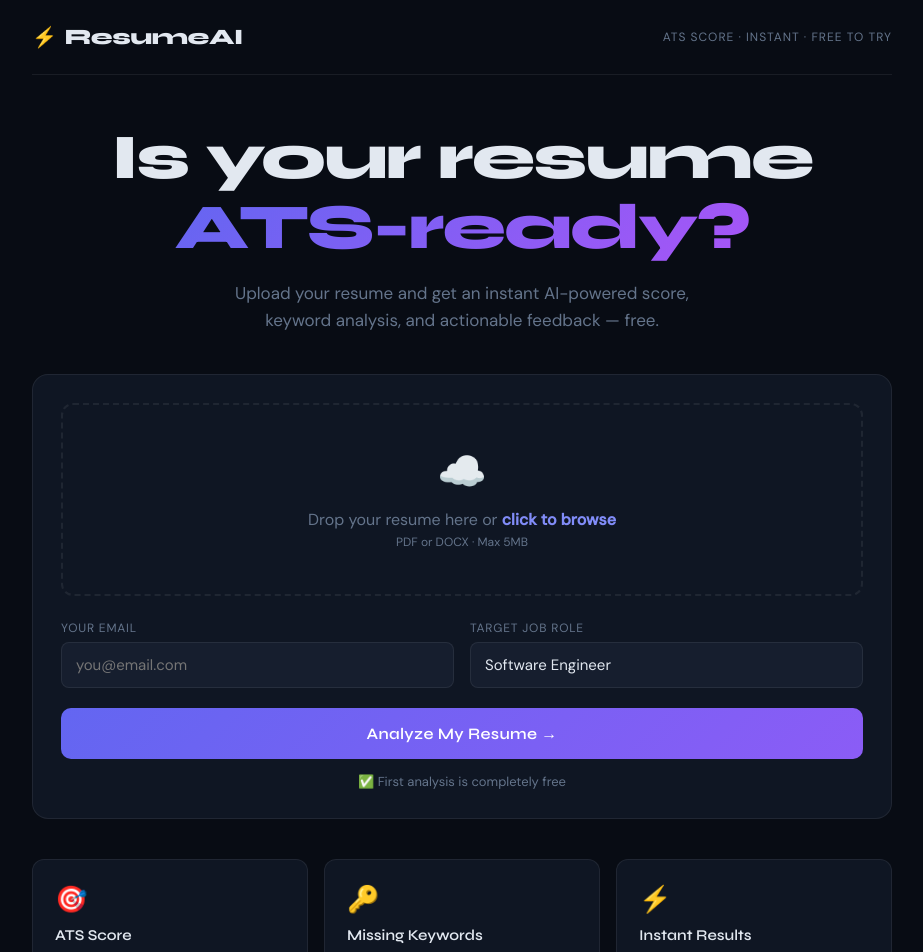
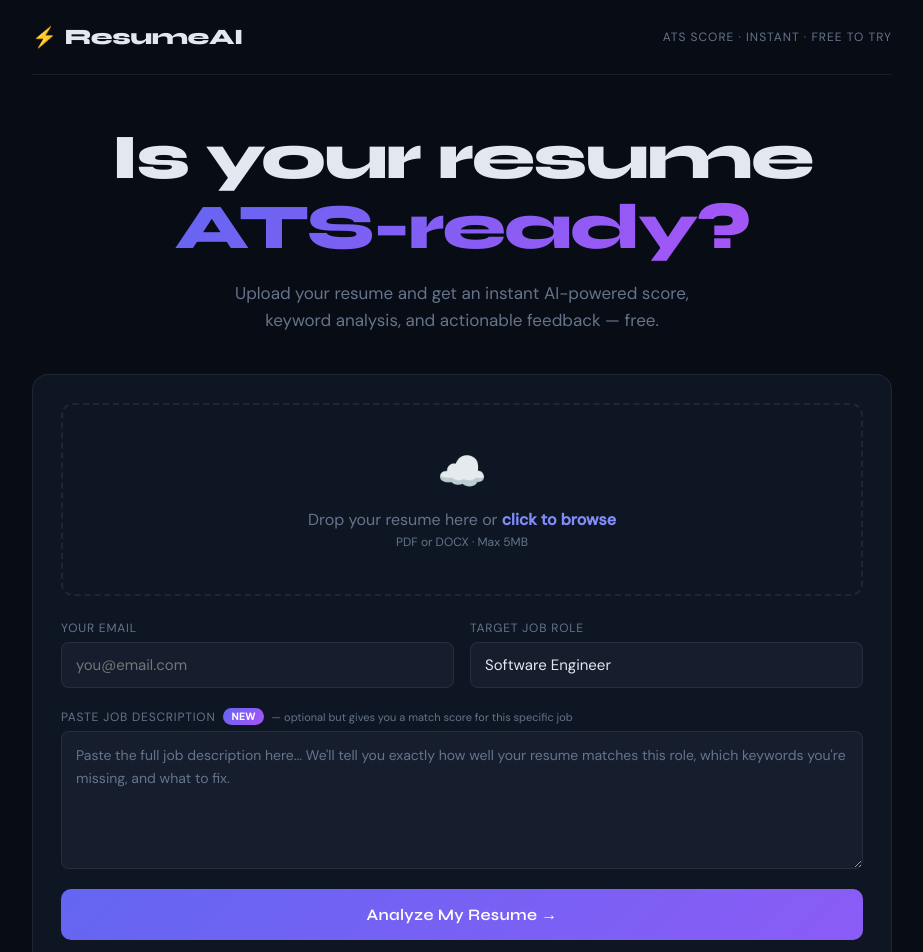
Before and after one commit to Tanishgupta007/scoremycv, a React (Vite) app in the folder frontend/: page / in a window 1280 px wide. Shown: the top 952 px of the page, without its empty margins (178-1101 px from the left). Built offline with nearby package versions, Linux system fonts and the light colour scheme; no server answers.

Commit message:
Add JD textarea, fix upgrade card, add JD hint

```diff
--- a/frontend/src/pages/Upload.jsx
+++ b/frontend/src/pages/Upload.jsx
@@ -5,6 +5,7 @@ const API = import.meta.env.VITE_API_URL || "http://localhost:8000";
 export default function Upload({ setResult, email, setEmail }) {
   const [file, setFile] = useState(null);
   const [jobRole, setJobRole] = useState("Software Engineer");
+  const [jobDescription, setJobDescription] = useState("");
   const [loading, setLoading] = useState(false);
   const [error, setError] = useState("");
   const [dragOver, setDragOver] = useState(false);
@@ -28,21 +29,16 @@ export default function Upload({ setResult, email, setEmail }) {
     const formData = new FormData();
     formData.append("file", file);
     formData.append("job_role", jobRole);
+    formData.append("job_description", jobDescription);
     formData.append("email", email);
 
     try {
-      const res = await fetch(`${API}/analyze`, {
-        method: "POST",
-        body: formData,
-        signal: AbortSignal.timeout(120000)
-      });
+      const res = await fetch(`${API}/analyze`, { method: "POST", body: formData });
       const json = await res.json();
       if (!res.ok) {
-        if (res.status === 402) {
-          setError("🔒 Free limit reached! Upgrade to continue analyzing.");
-        } else {
-          setError(json.detail || "Something went wrong.");
-        }
+        setError(res.status === 402
+          ? "🔒 Free limit reached! Upgrade to continue analyzing."
+          : json.detail || "Something went wrong.");
         return;
       }
       setResult(json);
@@ -61,6 +57,7 @@ export default function Upload({ setResult, email, setEmail }) {
       </div>
 
       <div className="card upload-card">
+        {/* Dropzone */}
         <div
           className={`dropzone ${dragOver ? "drag-active" : ""} ${file ? "has-file" : ""}`}
           onClick={() => inputRef.current.click()}
@@ -84,36 +81,43 @@ export default function Upload({ setResult, email, setEmail }) {
           )}
         </div>
 
+        {/* Email + Role row */}
         <div className="form-row">
           <div className="form-group">
             <label>Your Email</label>
-            <input
-              type="email"
-              placeholder="you@email.com"
-              value={email}
-              onChange={(e) => setEmail(e.target.value)}
-            />
+            <input type="email" placeholder="you@email.com" value={email} onChange={(e) => setEmail(e.target.value)} />
           </div>
           <div className="form-group">
             <label>Target Job Role</label>
-            <input
-              type="text"
-              placeholder="e.g. Software Engineer"
-              value={jobRole}
-              onChange={(e) => setJobRole(e.target.value)}
-            />
+            <input type="text" placeholder="e.g. Software Engineer" value={jobRole} onChange={(e) => setJobRole(e.target.value)} />
           </div>
+        </div>
+
+        {/* JD textarea — the new killer feature */}
+        <div className="form-group" style={{ marginBottom: "20px" }}>
+          <label style={{ display: "flex", alignItems: "center", gap: "8px" }}>
+            Paste Job Description
+            <span className="badge-new">NEW</span>
+            <span style={{ fontSize: "11px", color: "var(--muted)", fontWeight: 400, textTransform: "none", letterSpacing: 0 }}>
+              — optional but gives you a match score for this specific job
+            </span>
+          </label>
+          <textarea
+            placeholder="Paste the full job description here... We'll tell you exactly how well your resume matches this role, which keywords you're missing, and what to fix."
+            value={jobDescription}
+            onChange={(e) => setJobDescription(e.target.value)}
+            rows={5}
+          />
         </div>
 
         {error && <div className="error-box">{error}</div>}
 
         <button className="btn-primary" onClick={handleSubmit} disabled={loading}>
           {loading ? (
-            <span className="loading-text">
-              <span className="spinner" />
-              Analyzing your resume...
-            </span>
-          ) : "Analyze My Resume →"}
+            <span className="loading-text"><span className="spinner" />Analyzing your resume...</span>
+          ) : (
+            jobDescription.trim() ? "Analyze & Match to Job →" : "Analyze My Resume →"
+          )}
         </button>
 
         <p className="free-note">✅ First analysis is completely free</p>
@@ -122,8 +126,8 @@ export default function Upload({ setResult, email, setEmail }) {
       <div className="features">
         {[
           { icon: "🎯", title: "ATS Score", desc: "See exactly how recruiters' systems rate you" },
-          { icon: "🔑", title: "Missing Keywords", desc: "Know what words to add for your target role" },
-          { icon: "⚡", title: "Instant Results", desc: "Get your full report in under 10 seconds" },
+          { icon: "🔗", title: "JD Match Score", desc: "Paste any job post — get a match % instantly" },
+          { icon: "🔑", title: "Missing Keywords", desc: "Know exactly what words to add for the role" },
         ].map((f) => (
           <div className="feature-card" key={f.title}>
             <span className="feature-icon">{f.icon}</span>
```
